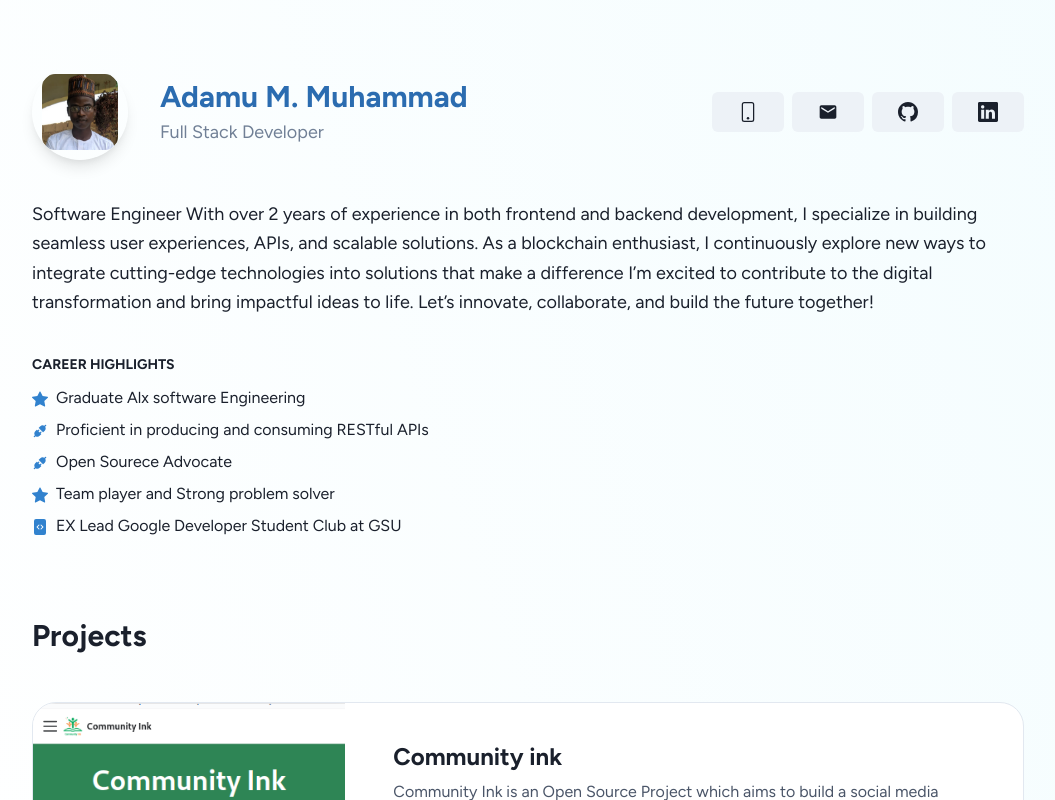
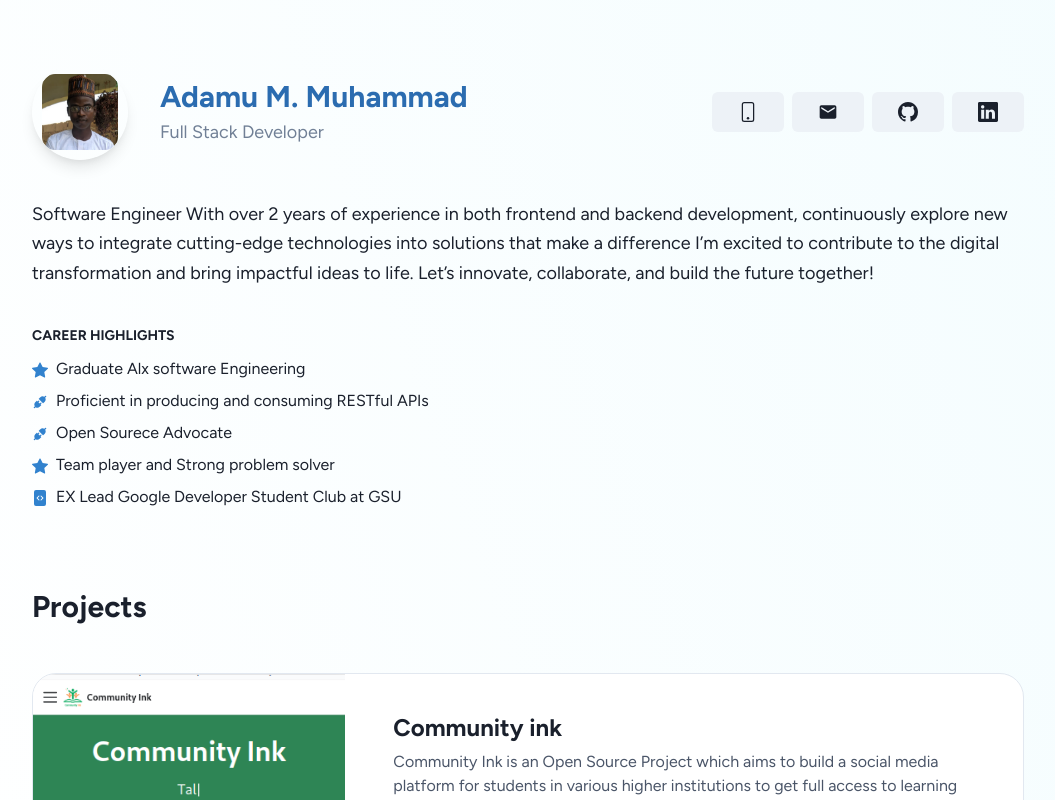
Before and after one commit to AdamsGeeky/portfolio, a Next.js app: page / in a window 1280 px wide. Shown: the top 800 px of the page, without its empty margins (112-1167 px from the left). Built offline with nearby package versions, Linux system fonts and the light colour scheme.

Commit message:
Update about.jsx

```diff
--- a/src/components/about.jsx
+++ b/src/components/about.jsx
@@ -65,7 +65,7 @@ export function About() {
       </Stack>
 
       <Text fontSize='lg' lineHeight='tall'>
-        Software Engineer With over 2 years of experience in both frontend          and backend development, I specialize in building seamless user experiences, APIs, and scalable solutions. As a blockchain enthusiast, I continuously explore new ways to integrate cutting-edge technologies into solutions that make a difference
+        Software Engineer With over 2 years of experience in both frontend  and backend development, continuously explore new ways to integrate cutting-edge technologies into solutions that make a difference
          I’m excited to contribute to the digital transformation and bring impactful ideas to life. Let’s innovate, collaborate, and build the future together!
               </Text>
 
```
